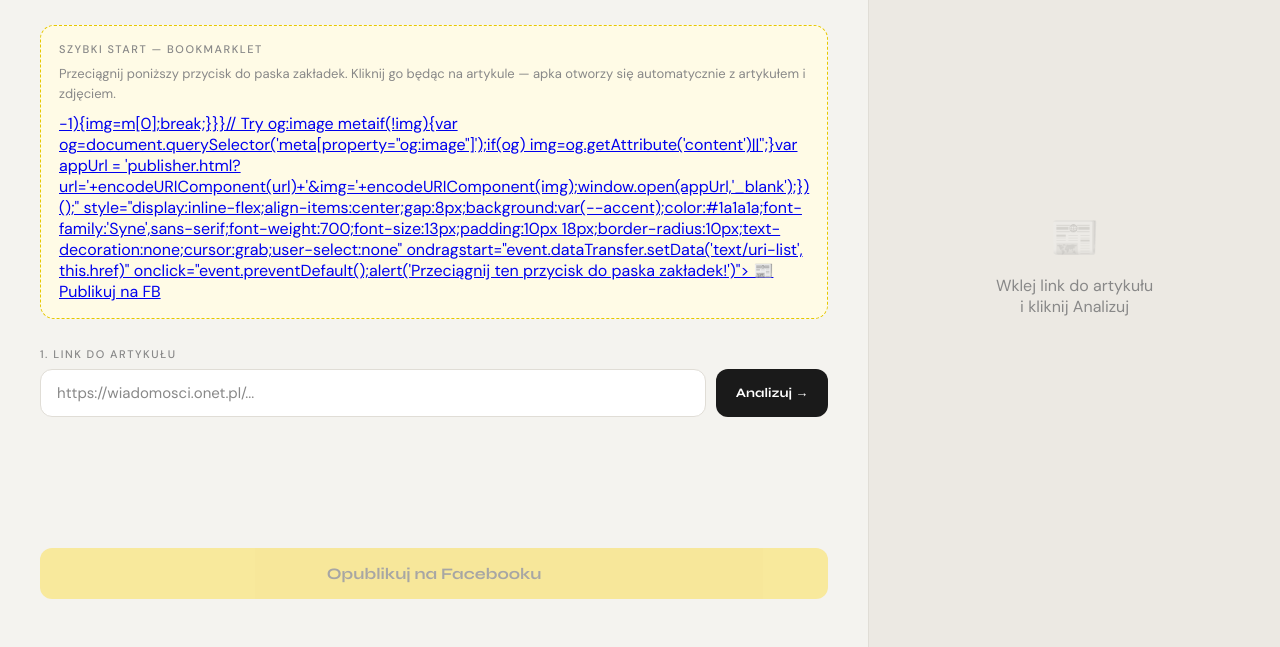
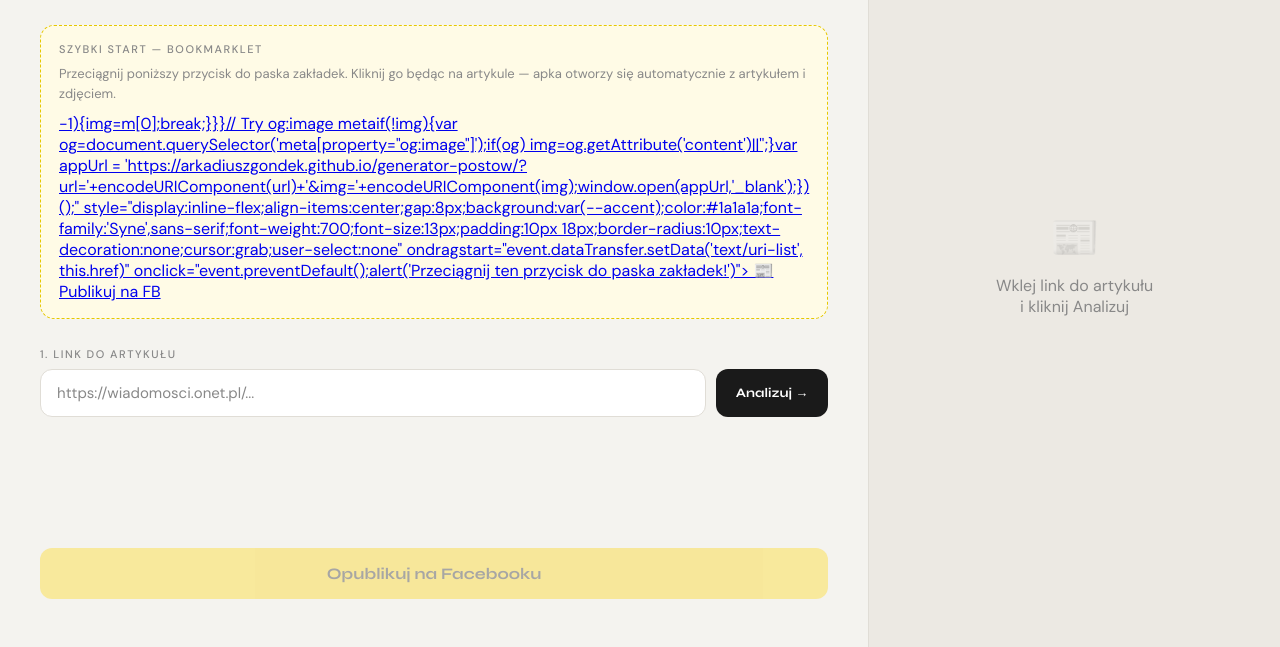
Before and after one commit to arkadiuszgondek/generator-postow, a plain HTML site: page index.html in a window 1280 px wide. Shown: the part 153-800 px from the top of the page. Drawn offline with Linux system fonts and the light colour scheme.

Commit message:
Update index.html

```diff
--- a/index.html
+++ b/index.html
@@ -463,7 +463,7 @@ select { appearance: none; padding-right: 36px; }
     <div style="font-size:13px;color:var(--muted);margin-bottom:10px;line-height:1.5">
       Przeciągnij poniższy przycisk do paska zakładek. Kliknij go będąc na artykule — apka otworzy się automatycznie z artykułem i zdjęciem.
     </div>
-    <a id="bookmarklet-link" href="javascript:(function(){var url = location.href;var img = '';// Try preload link firstvar preload = document.querySelector('link[rel="preload"][as="image"]');if(preload) img = preload.getAttribute('href') || '';// Try srcsetif(!img){var imgs = document.querySelectorAll('img[srcset]');for(var i=0;i<imgs.length;i++){var s=imgs[i].getAttribute('srcset')||'';var m=s.match(/https?:[^\s,]+/);if(m&&m[0].indexOf('cdn')>-1){img=m[0];break;}}}// Try og:image metaif(!img){var og=document.querySelector('meta[property="og:image"]');if(og) img=og.getAttribute('content')||'';}var appUrl = 'publisher.html?url='+encodeURIComponent(url)+'&img='+encodeURIComponent(img);window.open(appUrl,'_blank');})();"
+    <a id="bookmarklet-link" href="javascript:(function(){var url = location.href;var img = '';// Try preload link firstvar preload = document.querySelector('link[rel="preload"][as="image"]');if(preload) img = preload.getAttribute('href') || '';// Try srcsetif(!img){var imgs = document.querySelectorAll('img[srcset]');for(var i=0;i<imgs.length;i++){var s=imgs[i].getAttribute('srcset')||'';var m=s.match(/https?:[^\s,]+/);if(m&&m[0].indexOf('cdn')>-1){img=m[0];break;}}}// Try og:image metaif(!img){var og=document.querySelector('meta[property="og:image"]');if(og) img=og.getAttribute('content')||'';}var appUrl = 'https://arkadiuszgondek.github.io/generator-postow/?url='+encodeURIComponent(url)+'&img='+encodeURIComponent(img);window.open(appUrl,'_blank');})();"
        style="display:inline-flex;align-items:center;gap:8px;background:var(--accent);color:#1a1a1a;font-family:'Syne',sans-serif;font-weight:700;font-size:13px;padding:10px 18px;border-radius:10px;text-decoration:none;cursor:grab;user-select:none"
        ondragstart="event.dataTransfer.setData('text/uri-list', this.href)"
        onclick="event.preventDefault();alert('Przeciągnij ten przycisk do paska zakładek!')">
```
